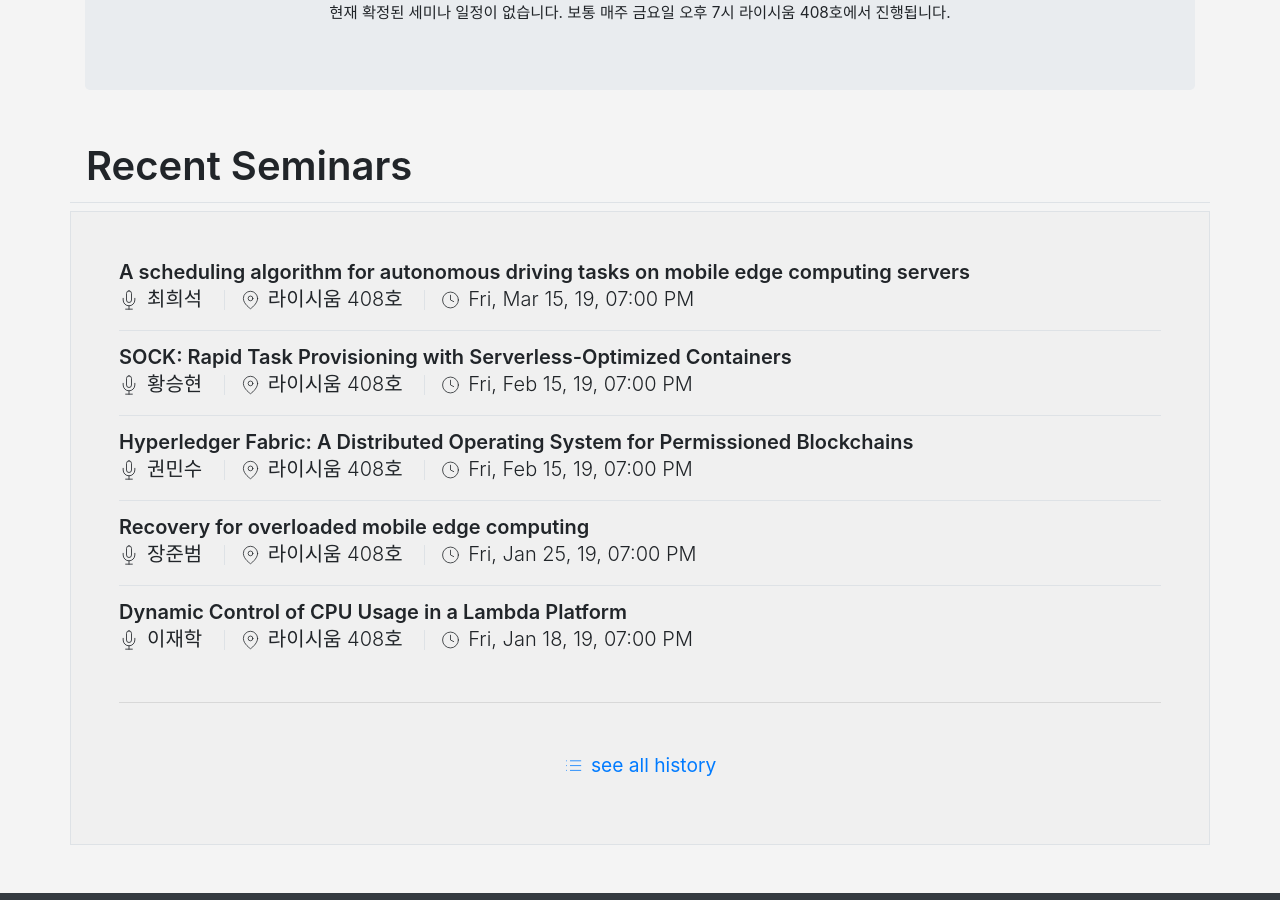
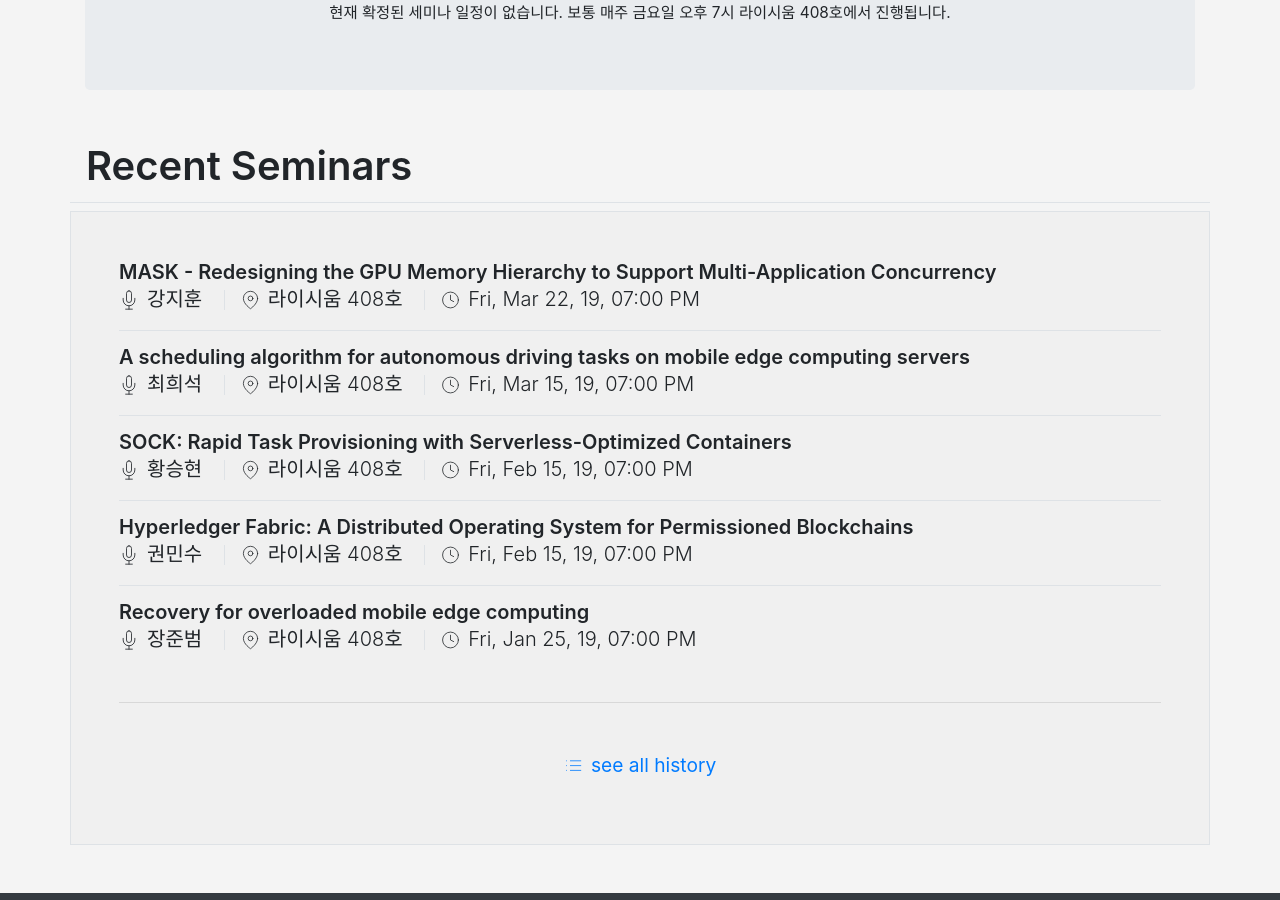
Before and after one commit to KU-Cloud/ku-cloud.github.io, a Jekyll site: the page built from seminar.html, in a window 1280 px wide and 900 px high, scrolled down 371 px. Built offline with Jekyll 4.4.1, drawn with Linux system fonts in a browser that asks for light colours.

Commit message:
Update seminars.yaml

```diff
--- a/_data/seminars.yaml
+++ b/_data/seminars.yaml
@@ -543,3 +543,7 @@
   date: 2019-03-15T19:00:00.000+0900
   speacker: 최희석
   location: 라이시움 408호
+- title: 'MASK - Redesigning the GPU Memory Hierarchy to Support Multi-Application Concurrency'
+  date: 2019-03-22T19:00:00.000+0900
+  speacker: 강지훈
+  location: 라이시움 408호
```
